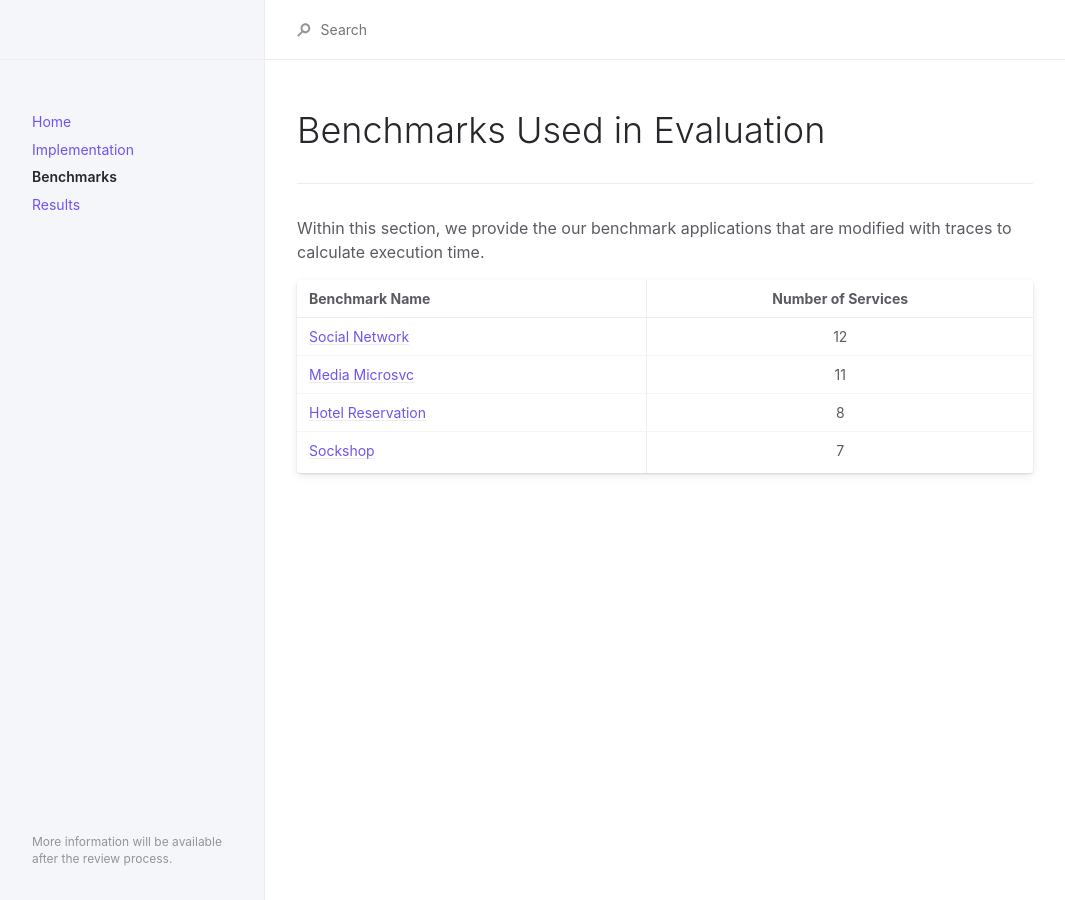
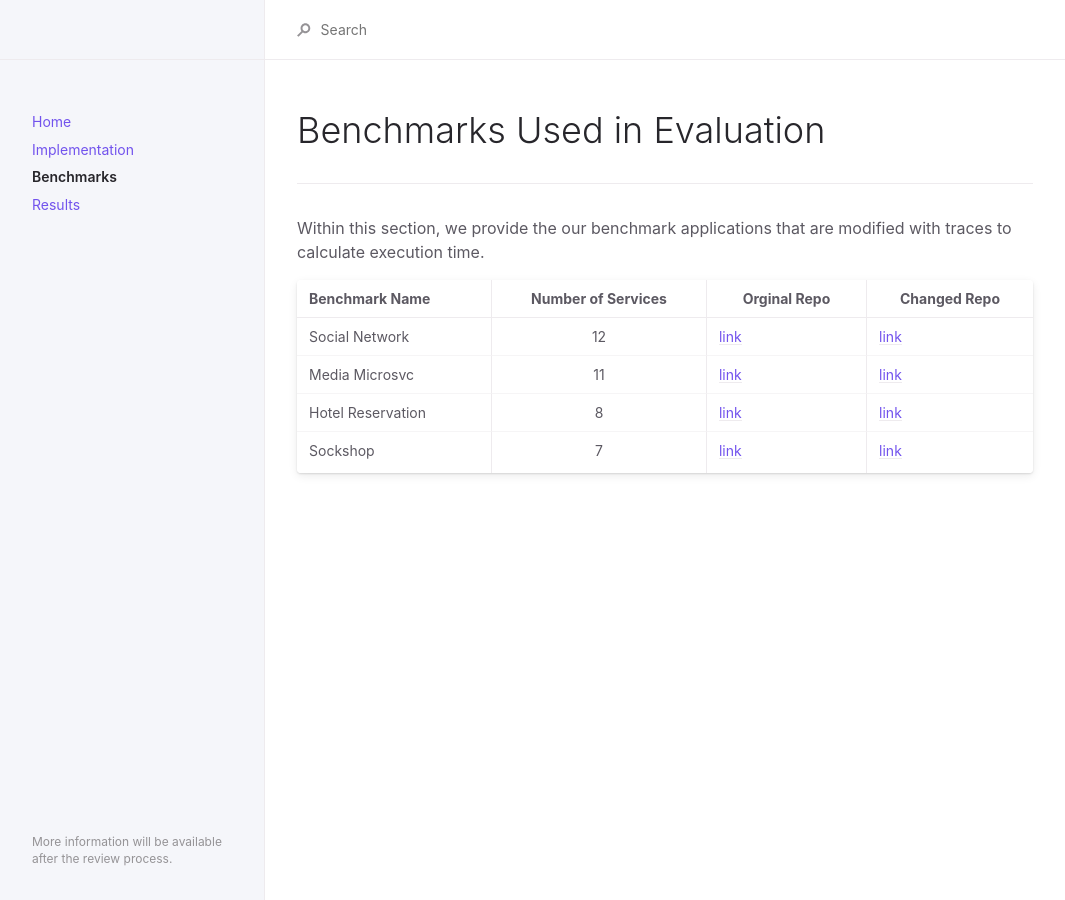
Before and after one commit to kubercostoptimizer/kubercostoptimizer.github.io, a Jekyll site: the page built from docs/benchmarks.md, in a window 1280 px wide. Shown: the whole page, without its empty margins (107-1172 px from the left). Built offline with Jekyll 4.4.1, drawn with Linux system fonts in a browser that asks for light colours.

Commit message:
added original links

```diff
--- a/docs/benchmarks.md
+++ b/docs/benchmarks.md
@@ -11,9 +11,9 @@ permalink: /docs/benchmarks
 
 Within this section, we provide the our benchmark applications that are modified with traces to calculate execution time.
 
-|Benchmark Name|Number of Services|
+|Benchmark Name|Number of Services| Orginal Repo | Changed Repo|
 |:-------------------------------|:------------------:|
-|[Social Network](https://github.com/kubercostoptimizer/Kuber/tree/master/code/apps/social-network/code)|12|
-|[Media Microsvc](https://github.com/kubercostoptimizer/Kuber/tree/master/code/apps/media-microsvc/code)|11|
-|[Hotel Reservation](https://github.com/kubercostoptimizer/Kuber/tree/master/code/apps/hotel-reservation/code)|8|
-|[Sockshop](https://github.com/kubercostoptimizer/Kuber/tree/master/code/apps/sock-shop/code)|7|
+|Social Network|12|[link](https://github.com/delimitrou/DeathStarBench/tree/master/hotelReservation)|[link](https://github.com/kubercostoptimizer/Kuber/tree/master/code/apps/social-network/code)
+|Media Microsvc|11|[link](https://github.com/delimitrou/DeathStarBench/tree/master/mediaMicroservices)|[link](https://github.com/kubercostoptimizer/Kuber/tree/master/code/apps/media-microsvc/code)
+|Hotel Reservation|8|[link](https://github.com/delimitrou/DeathStarBench/tree/master/hotelReservation)|[link](https://github.com/kubercostoptimizer/Kuber/tree/master/code/apps/hotel-reservation/code)
+|Sockshop|7|[link](https://github.com/microservices-demo/microservices-demo)|[link](https://github.com/kubercostoptimizer/Kuber/tree/master/code/apps/sock-shop/code)
```
